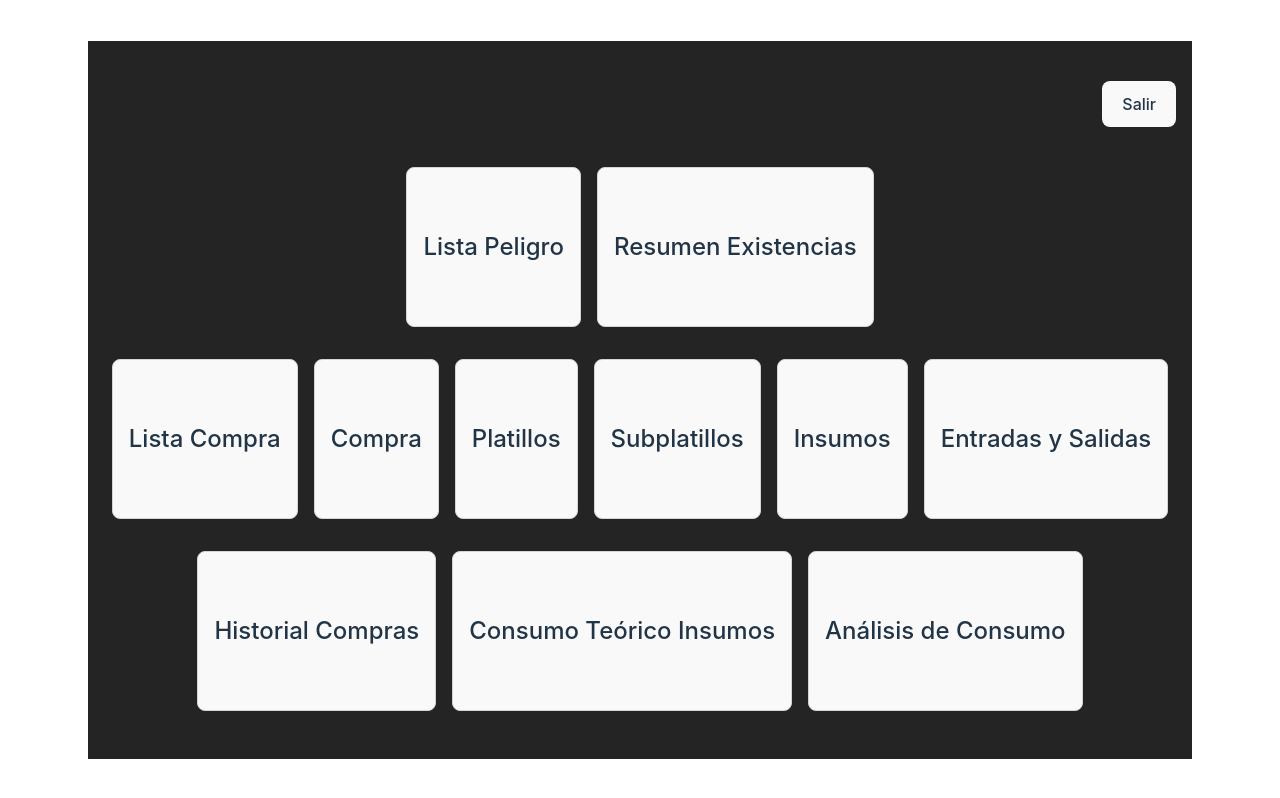
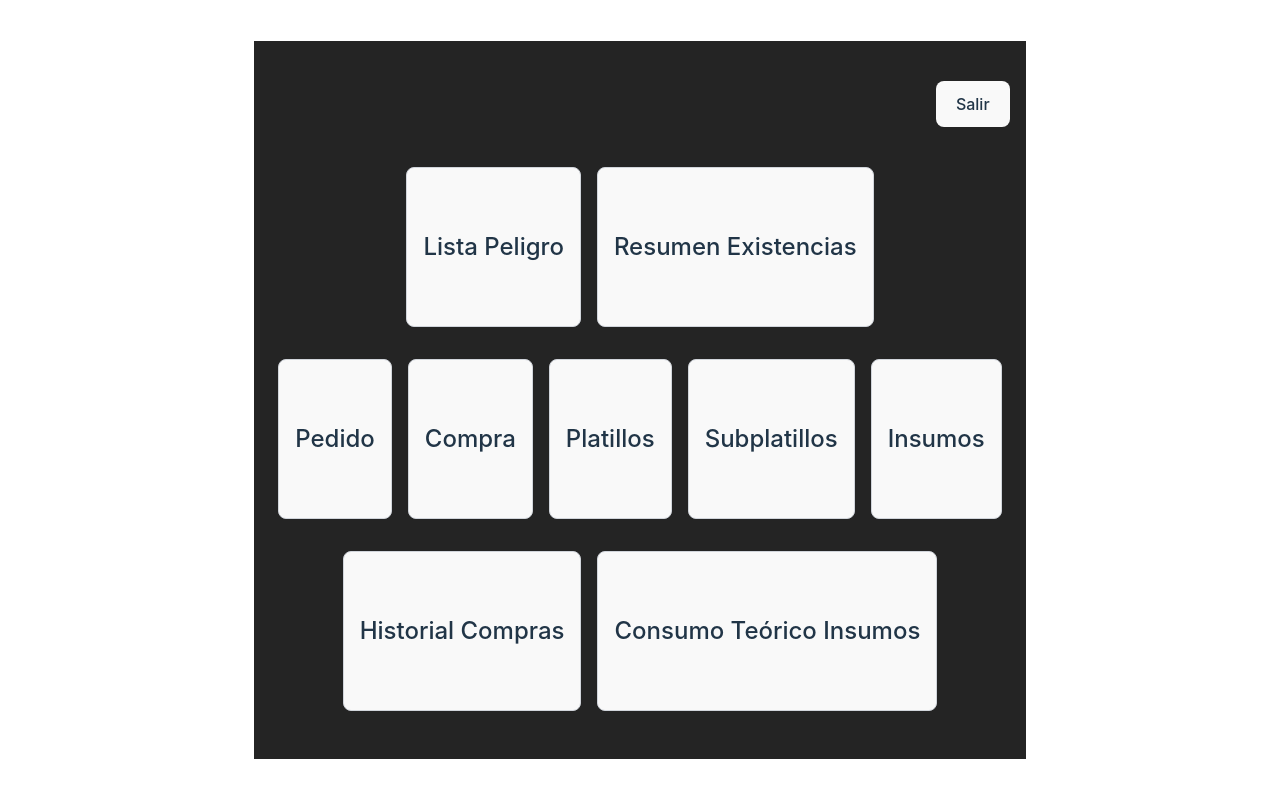
Before and after one commit to garciazapiain/admin-nectario, a Vue app in the folder frontend/: page / in a window 1280 px wide. Built offline with nearby package versions, Linux system fonts and the light colour scheme; sample sign-in values are in the browser's storage.

Commit message:
...home changes

```diff
--- a/frontend/src/components/Home.vue
+++ b/frontend/src/components/Home.vue
@@ -25,13 +25,13 @@ onMounted(() => {
       <button class="button" @click="() => navigateTo('/existenciasresumen')">Resumen Existencias</button>
     </div>
     <div>
-      <button v-if="userName === 'moral' || userName==='campestre' || isAdmin" class="button"  @click="() => navigateTo('/planeacioncompra')">Lista Compra</button>
+      <button v-if="userName === 'moral' || userName==='campestre' || isAdmin" class="button"  @click="() => navigateTo('/planeacioncompra')">Pedido</button>
       <button class="button" v-if="isAdmin" @click="() => navigateTo('/compradeldia')">Compra</button>
       <!-- <button class="button" v-if="isAdmin" @click="() => navigateTo('/compra')">Compra del dia</button> -->
       <button class="button" @click="() => navigateTo('/platillos')">Platillos</button>
       <button class="button" @click="() => navigateTo('/subplatillos')">Subplatillos</button>
       <button class="button" @click="() => navigateTo('/ingredientes')">Insumos</button>
-      <button class="button" @click="() => navigateTo('/entradasysalidas')">Entradas y Salidas</button>
+      <!-- <button class="button" @click="() => navigateTo('/entradasysalidas')">Entradas y Salidas</button> -->
       <!-- <button class="button" v-if="isAdmin" @click="() => navigateTo('/inventarios')">
       Inventarios
     </button> -->
@@ -49,9 +49,9 @@ onMounted(() => {
       <button class="button" @click="() => navigateTo('/consumoinsumos')">
         Consumo Teórico Insumos
       </button>
-      <button class="button" v-if="isAdmin" @click="() => navigateTo('/analisis-consumo')">
+      <!-- <button class="button" v-if="isAdmin" @click="() => navigateTo('/analisis-consumo')">
         Análisis de Consumo
-      </button>
+      </button> -->
     </div>
   </div>
 </template>
```
